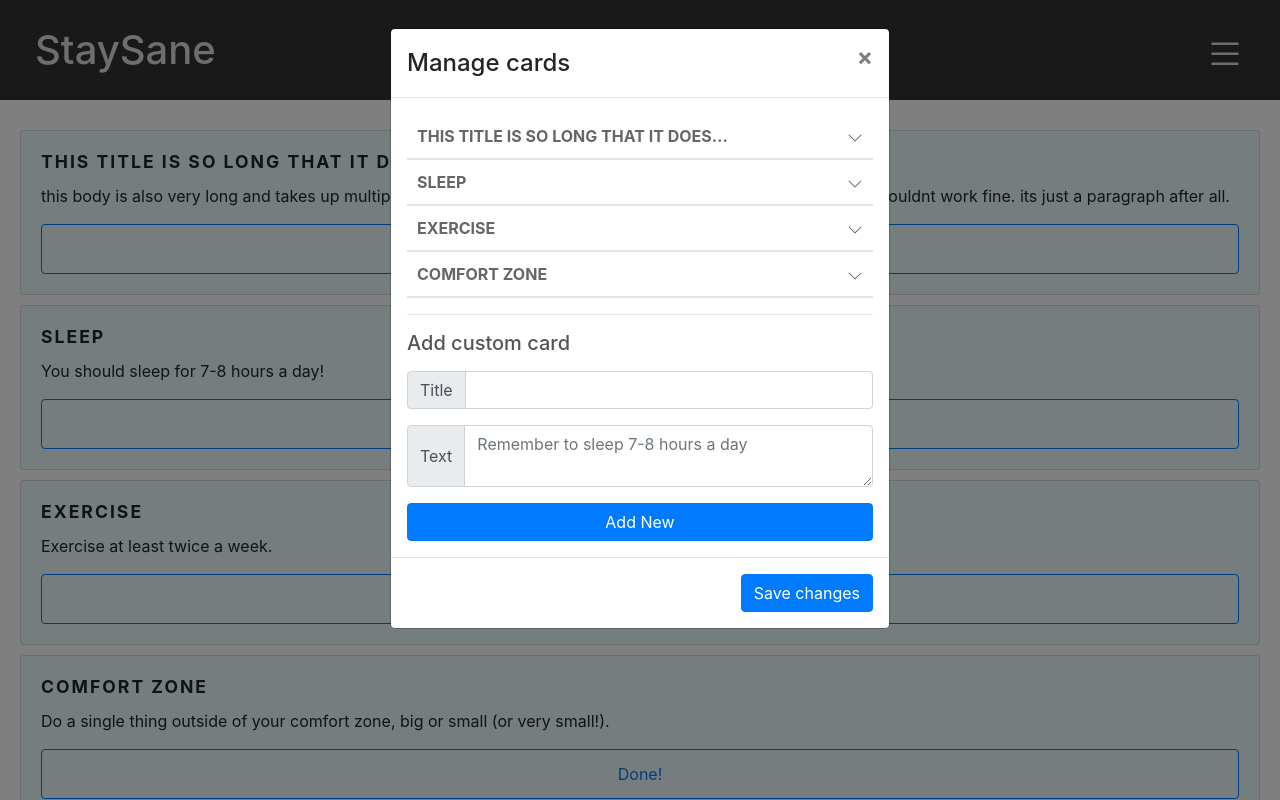
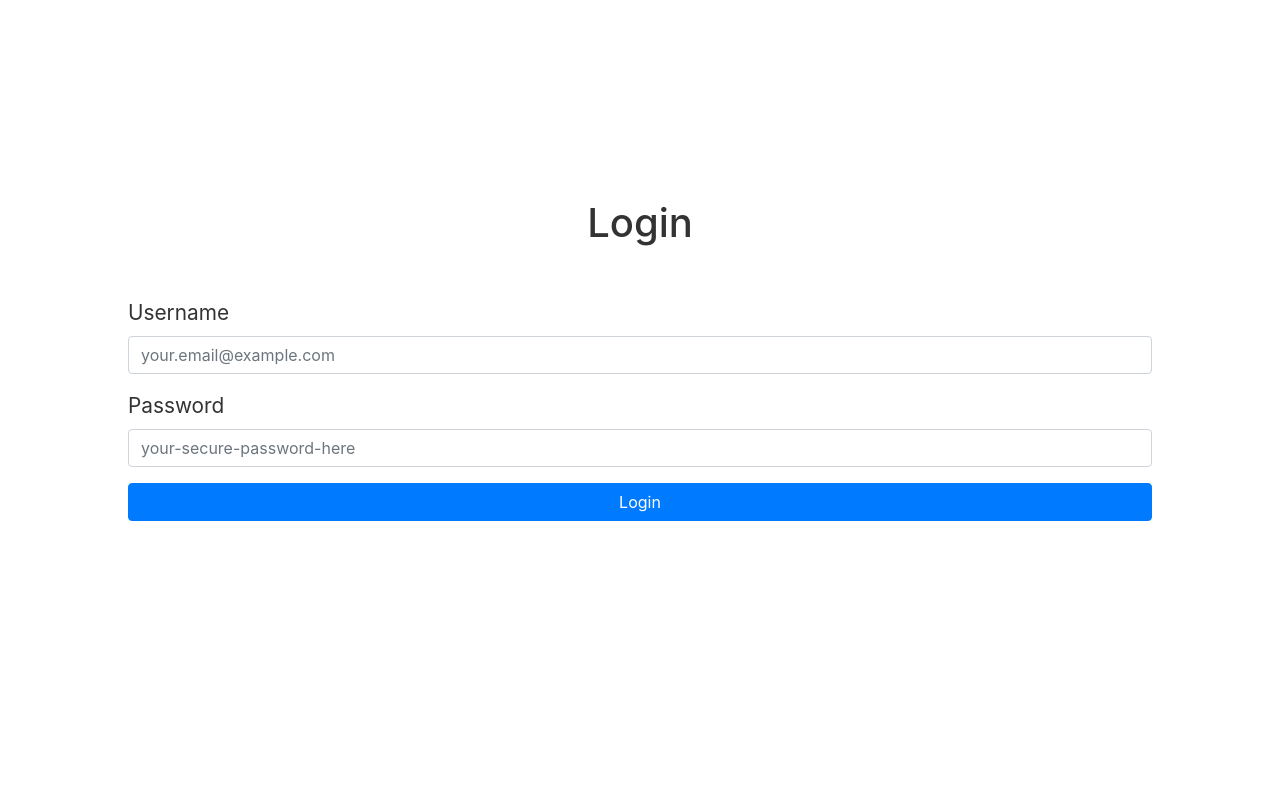
Before and after one commit to teekkari/staysane, a React (Create React App) app in the folder frontend/: page / in a window 1280 px wide. Shown: the top 800 px of the page. Built offline with nearby package versions, Linux system fonts and the light colour scheme.

Commit message:
Added login page and created Constants.js for global consts (ex. API URL)

```diff
--- a/frontend/src/App.js
+++ b/frontend/src/App.js
@@ -8,6 +8,7 @@ import Tab from 'react-bootstrap/Tab';
 
 import ModuleHandler from './components/modules/ModuleHandler.js';
 import Header from './components/header/Header.js';
+import Login from './components/authentication/Login.js';
 
 
 /*
@@ -23,6 +24,15 @@ function App() {
 
   // activeView is used to manage tab keys, defaults to "modules"
   const [activeView, setView] = useState("modules");
+
+
+  let userAuthenticated = false;
+
+  if (!userAuthenticated) {
+    return (<Login />);
+  }
+
+
 
   return (<>
     <Header setView={setView} />
--- /dev/null
+++ b/frontend/src/components/Constants.js
@@ -0,0 +1,7 @@
+const API = {
+    baseUrl: "localhost:5000"
+}
+
+module.exports = {
+    API: API
+}
--- /dev/null
+++ b/frontend/src/components/authentication/Login.css
@@ -0,0 +1,19 @@
+#login-wrapper {
+    display: flex;
+    flex-direction: column;
+    justify-content: center;
+    align-items: center;
+    height: 90vh;
+
+    font-size: 1.3rem;
+
+    color: #333;
+}
+
+#login-wrapper > h1 {
+    margin-bottom: 50px;
+}
+
+#login-wrapper form {
+    width: 80%;
+}
--- /dev/null
+++ b/frontend/src/components/authentication/Login.js
@@ -0,0 +1,51 @@
+import React from 'react';
+import axios from 'axios';
+
+import Form from 'react-bootstrap/Form';
+import Button from 'react-bootstrap/Button';
+
+
+import API from '../Constants.js';
+
+
+import './Login.css';
+
+class Login extends React.Component {
+
+    constructor(props) {
+        super(props);
+    }
+
+    submitLogin = (event) => {
+        event.preventDefault();
+        event.target.disabled = true;
+
+
+
+    }
+
+    render() {
+        return (
+            <div id="login-wrapper">
+                <h1>Login</h1>
+                <Form>
+                    <Form.Group controlId="userEmail">
+                        <Form.Label>Username</Form.Label>
+                        <Form.Control type="email" placeholder="your.email@example.com" />
+                    </Form.Group>
+
+                    <Form.Group>
+                        <Form.Label>Password</Form.Label>
+                        <Form.Control type="password" placeholder="your-secure-password-here" />
+                    </Form.Group>
+
+                    <Button variant="primary" type="submit" block onClick={this.submitLogin}>
+                        Login
+                    </Button>
+                </Form>
+            </div>
+        );
+    }
+}
+
+export default Login;
```
